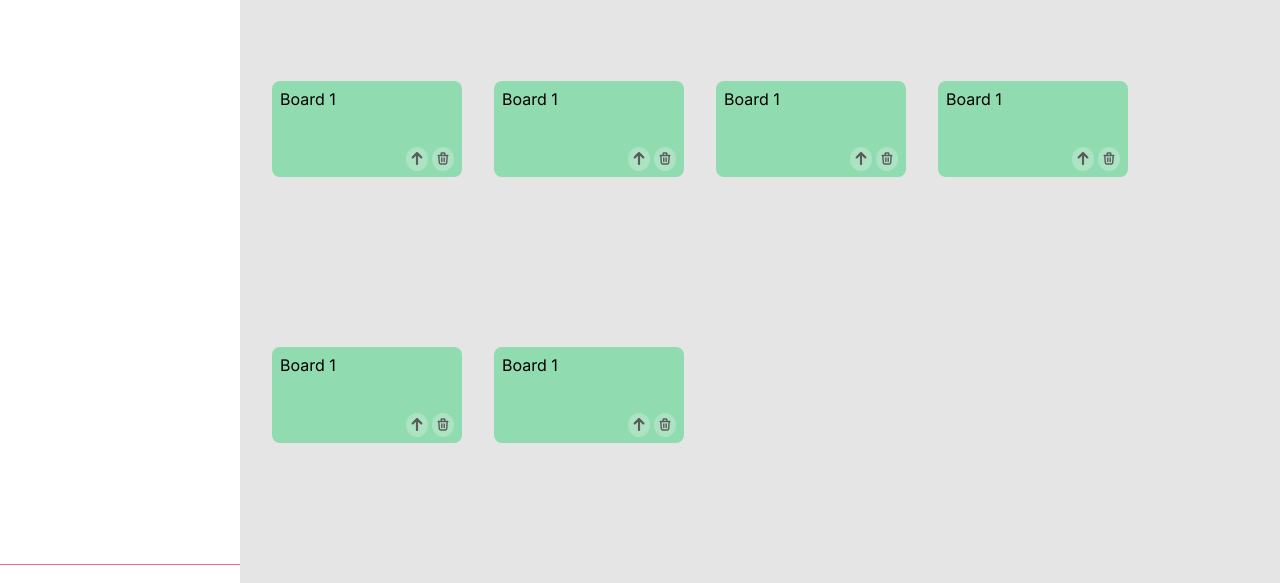
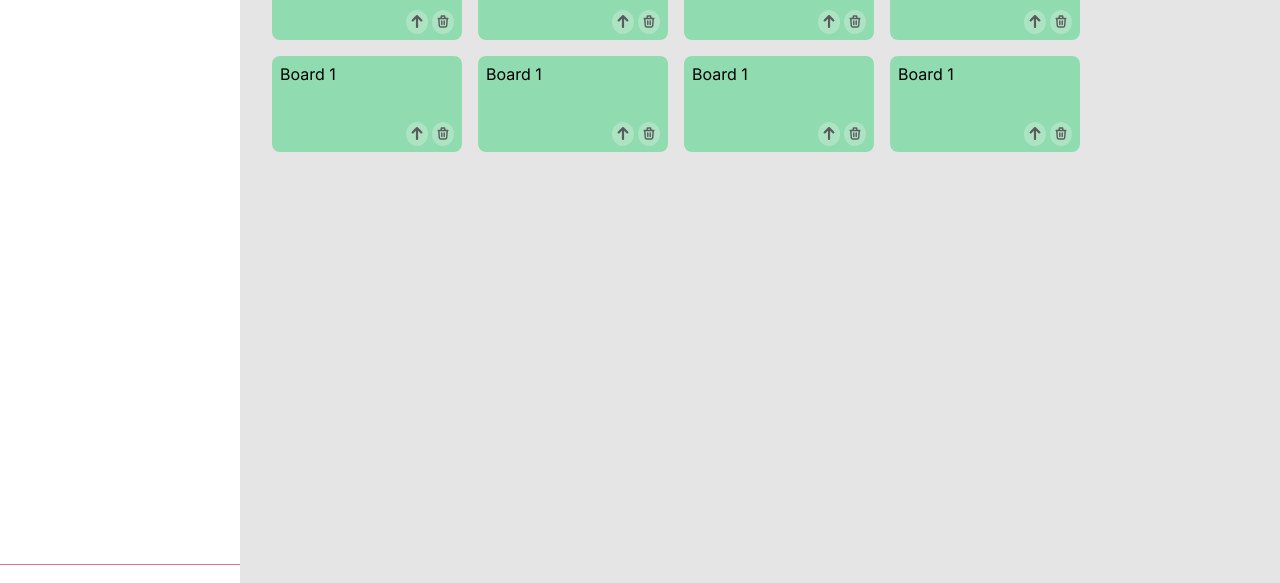
Before and after one commit to AustinLinares/Organizable, a plain HTML site: page index.html in a window 1280 px wide. Shown: the part 172-755 px from the top of the page. Drawn offline with Linux system fonts and the light colour scheme.

Commit message:
closed boards page fixed

```diff
--- a/assets/css/main.css
+++ b/assets/css/main.css
@@ -27,6 +27,16 @@
 
 .home-container {
   display: flex;
+  flex-direction: column;
   flex-wrap: wrap;
   gap: 32px;
+  margin-left: 240px;
+  min-height: 100vh;
 }
+
+.board-container {
+  display: flex;
+  align-items: flex-start;
+  gap: 16px;
+  flex-wrap: wrap;
+}
--- a/assets/css/styles.css
+++ b/assets/css/styles.css
@@ -10,7 +10,7 @@
 }
 
 .window {
-  width: 100%;
+  width: auto;
   /* height: 100vh; */
   background-color: #e5e5e5;
 }
@@ -68,7 +68,7 @@
 
 .biggest-container {
   display: grid;
-  grid-template-columns: 240px 1fr;
+  grid-template-columns: 1fr;
 }
 
 .aside {
@@ -76,6 +76,7 @@
   grid-template-rows: 48px 1fr 64px;
   width: 240px;
   height: 100vh;
+  position: fixed;
 }
 
 .aside-header {
--- a/index.html
+++ b/index.html
@@ -35,6 +35,7 @@
       </aside>
       <main class="window home-container main-padding">
         <h1 class="heading profile-heading">Closed Boards</h1>
+        <section class="board-container">
           <article class="board limon-bc">
             <p>Board 1</p>
             <div class="board-footer">
@@ -77,7 +78,21 @@
               <a class="board-link" href="#"><img class="board-footer__img" src="./assets/icons/trash-icon.svg"></a>
             </div>
           </article>
-
+          <article class="board limon-bc">
+            <p>Board 1</p>
+            <div class="board-footer">
+              <a class="board-link" href="#"><img class="board-footer__img" src="./assets/icons/recover-icon.svg"></a>
+              <a class="board-link" href="#"><img class="board-footer__img" src="./assets/icons/trash-icon.svg"></a>
+            </div>
+          </article>
+          <article class="board limon-bc">
+            <p>Board 1</p>
+            <div class="board-footer">
+              <a class="board-link" href="#"><img class="board-footer__img" src="./assets/icons/recover-icon.svg"></a>
+              <a class="board-link" href="#"><img class="board-footer__img" src="./assets/icons/trash-icon.svg"></a>
+            </div>
+          </article>
+        </section>
       </main>
       </section>
   </div>
```
Lines whose indentation alone changed are shown as unchanged.
